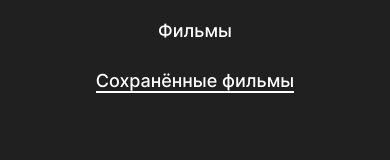
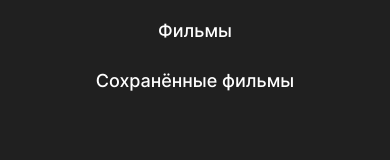
Before and after one commit to Yuliya-Lov/movies-explorer-frontend, a React (Create React App) app: page /signup in a window 390 px wide. Both pictures are taken after a click on the button "Навигация по сайту". Shown: the part 190-350 px from the top of the page. Built offline with nearby package versions, Linux system fonts and the light colour scheme.

Commit message:
feat: active menu links

```diff
--- a/src/components/App/App.js
+++ b/src/components/App/App.js
@@ -1,7 +1,6 @@
 import React from 'react';
 import { Route, Routes, useNavigate } from 'react-router-dom';
 import './App.css';
-import { Link } from 'react-router-dom';
 import Header from '../Header/Header.js';
 import Main from '../Main/Main.js';
 import Movies from '../Movies/Movies.js';
--- a/src/components/Navigation/Navigation.js
+++ b/src/components/Navigation/Navigation.js
@@ -1,15 +1,25 @@
 import React from 'react';
 import './Navigation.css';
 
-import { Link } from 'react-router-dom';
+import { Link, useLocation } from 'react-router-dom';
 
 function Navigation({ isMobile }) {
+  const location = useLocation();
+
+  const linkClass = isMobile
+    ? 'navigation__link navigation__link_mobile'
+    : 'navigation__link';
+  const activeLinkClass = isMobile
+    ? 'navigation__link_mobile-active'
+    : 'navigation__link_active';
+
+
   return (
     <nav className={`navigation ${isMobile && 'navigation_mobile'}`}>
       <div className={`navigation__movies ${isMobile && 'navigation__movies_mobile'}`}>
-        {isMobile && <Link className={`navigation__link ${isMobile && 'navigation__link_mobile'}`} to="/">Главная</Link>}
-        <Link className={`navigation__link ${isMobile && 'navigation__link_mobile'}`} to="/movies">Фильмы</Link>
-        <Link className={`navigation__link navigation__link_active ${isMobile && 'navigation__link_mobile navigation__link_mobile-active'}`} to="/saved-movies">Сохранённые фильмы</Link>
+        {isMobile && <Link className={`${linkClass} ${location.pathname === '/' && activeLinkClass}`} to="/">Главная</Link>}
+        <Link  className={`${linkClass} ${location.pathname === '/movies' && activeLinkClass}`} to="/movies">Фильмы</Link>
+        <Link  className={`${linkClass} ${location.pathname === '/saved-movies' && activeLinkClass}`} to="/saved-movies">Сохранённые фильмы</Link>
       </div>
       <Link className='navigation__profile-link' to="/profile">Аккаунт</Link>
     </nav>
```
Also changed, not shown: src/components/Underline/Underline.css (deleted, +0 -23 lines), src/components/Underline/Underline.js (deleted, +0 -10 lines).
